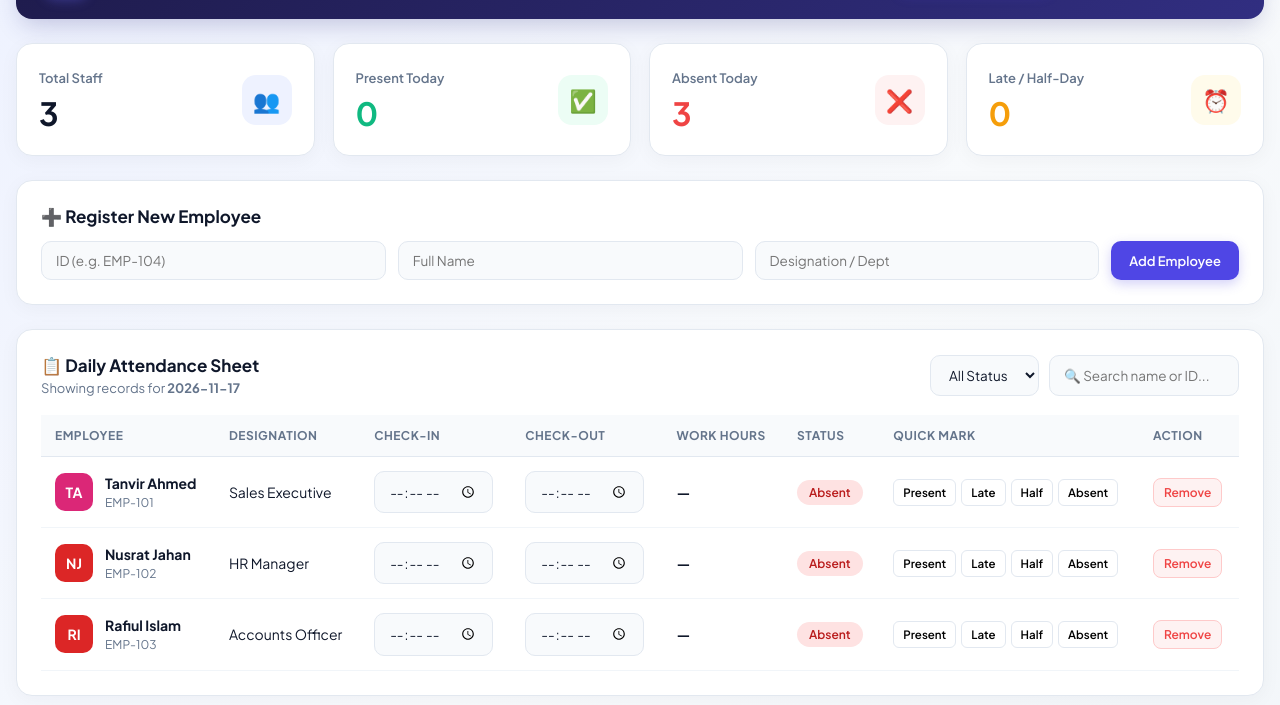
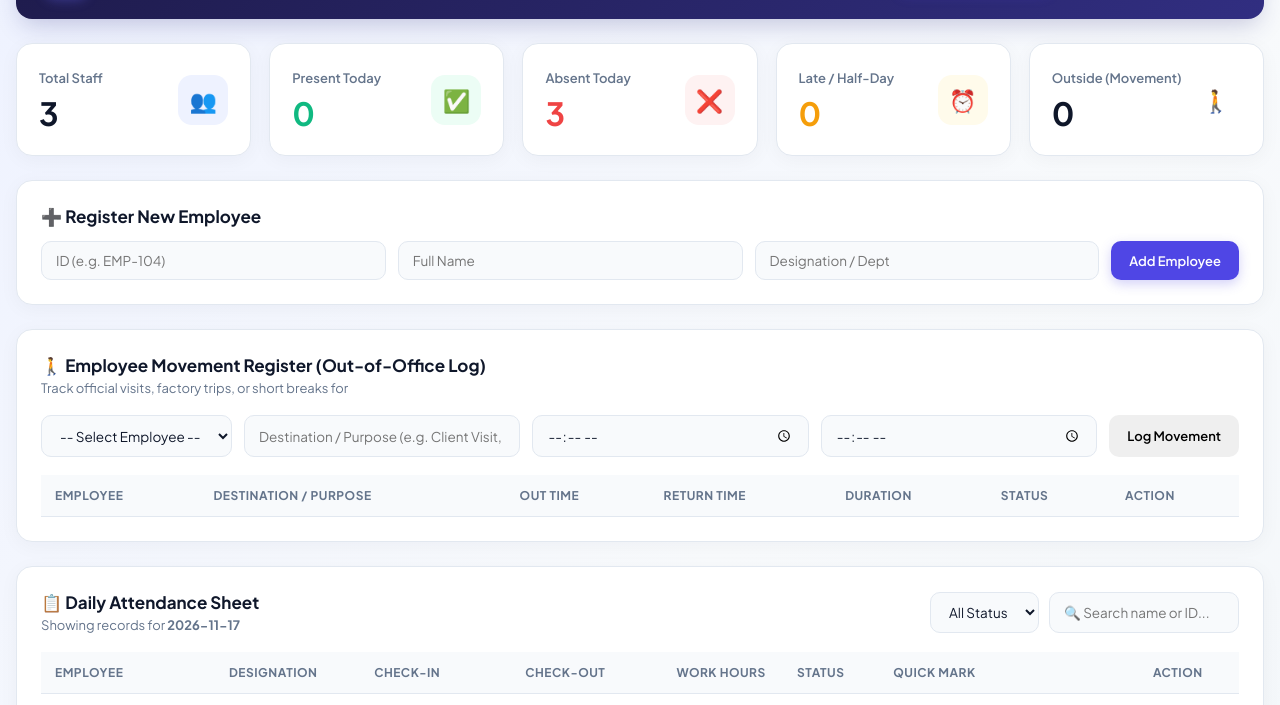
Before and after one commit to mrtexinfo2010/mrtex-employee-attendance-website, a plain HTML site: page index.html in a window 1280 px wide. Shown: the part 95-800 px from the top of the page. Drawn offline with Linux system fonts and the light colour scheme.

Commit message:
Update index.html

```diff
--- a/index.html
+++ b/index.html
@@ -3,7 +3,7 @@
 <head>
   <meta charset="UTF-8">
   <meta name="viewport" content="width=device-width, initial-scale=1.0">
-  <title>ProAttend — Employee Attendance Dashboard</title>
+  <title>ProAttend — Employee Attendance & Movement System</title>
   <link href="https://fonts.googleapis.com/css2?family=Plus+Jakarta+Sans:wght@400;500;600;700&display=swap" rel="stylesheet">
   <link rel="stylesheet" href="style.css">
 </head>
@@ -62,6 +62,14 @@
         </div>
         <div class="kpi-icon">⏰</div>
       </div>
+
+      <div class="kpi-card movement">
+        <div class="kpi-info">
+          <span>Outside (Movement)</span>
+          <h2 id="outsideCount">0</h2>
+        </div>
+        <div class="kpi-icon">🚶</div>
+      </div>
     </section>
 
     <!-- Add New Employee Panel -->
@@ -75,6 +83,43 @@
         <input type="text" id="empRole" placeholder="Designation / Dept" required>
         <button type="submit" class="btn btn-primary">Add Employee</button>
       </form>
+    </section>
+
+    <!-- Employee Movement Log Panel -->
+    <section class="glass-panel movement-panel">
+      <div class="panel-header">
+        <div>
+          <h3>🚶 Employee Movement Register (Out-of-Office Log)</h3>
+          <small class="sub-text">Track official visits, factory trips, or short breaks for <strong id="movementDateDisplay"></strong></small>
+        </div>
+      </div>
+
+      <form id="movementForm" class="modern-form" style="margin-bottom: 18px;">
+        <select id="moveEmpId" required>
+          <option value="">-- Select Employee --</option>
+        </select>
+        <input type="text" id="movePurpose" placeholder="Destination / Purpose (e.g. Client Visit, Bank, Factory)" required>
+        <input type="time" id="moveOutTime" title="Out Time" required>
+        <input type="time" id="moveInTime" title="Return Time (Optional)">
+        <button type="submit" class="btn btn-warning">Log Movement</button>
+      </form>
+
+      <div class="table-container">
+        <table>
+          <thead>
+            <tr>
+              <th>Employee</th>
+              <th>Destination / Purpose</th>
+              <th>Out Time</th>
+              <th>Return Time</th>
+              <th>Duration</th>
+              <th>Status</th>
+              <th>Action</th>
+            </tr>
+          </thead>
+          <tbody id="movementTableBody"></tbody>
+        </table>
+      </div>
     </section>
 
     <!-- Daily Attendance Table -->
@@ -134,6 +179,7 @@
               <th>Late</th>
               <th>Half-Day</th>
               <th>Absent</th>
+              <th>Movements</th>
               <th>Attendance Rate</th>
             </tr>
           </thead>
```
